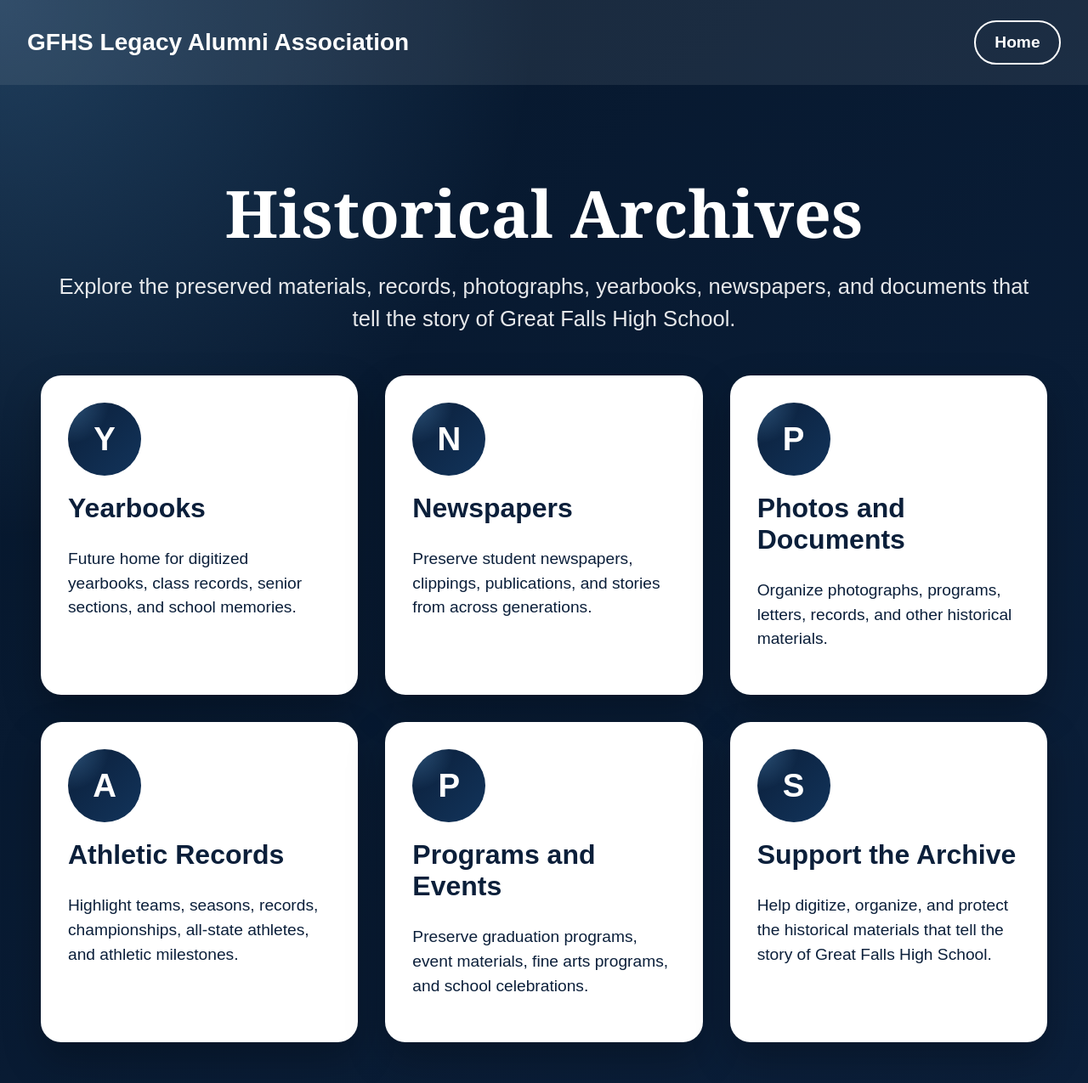
After one commit to kdbrady11/gfhs-legacy-platform, a Django app: page /kiosk/archives/ in a window 1280 px wide. The commit adds this page. Shown: the whole page at 85% size. Run offline with Django 5.2, Linux system fonts and the light colour scheme; parts of the project's set-up code (start-up, migrations or seed data) failed here and were passed over.

Commit message:
Add kiosk archives screen

```diff
--- a/gfhs_legacy/static/css/kiosk.css
+++ b/gfhs_legacy/static/css/kiosk.css
@@ -427,3 +427,23 @@ body {
     padding: 0 1.4rem;
     border-radius: 999px;
 }
+
+.archive-kiosk-card {
+    min-height: 300px;
+}
+
+.archive-icon-circle {
+    width: 86px;
+    height: 86px;
+    border-radius: 50%;
+    background:
+        radial-gradient(circle at top left, rgba(108,180,238,0.35), transparent 40%),
+        linear-gradient(135deg, var(--gfhs-navy), #12345B);
+    color: var(--gfhs-white);
+    display: flex;
+    align-items: center;
+    justify-content: center;
+    font-size: 2.4rem;
+    font-weight: 900;
+    margin-bottom: 1.25rem;
+}
--- /dev/null
+++ b/kiosk/templates/kiosk/kiosk_archives.html
@@ -0,0 +1,26 @@
+{% extends "kiosk/kiosk_base.html" %}
+
+{% block kiosk_content %}
+
+<section class="kiosk-hero">
+    <h1>Historical Archives</h1>
+    <p>
+        Explore the preserved materials, records, photographs, yearbooks, newspapers,
+        and documents that tell the story of Great Falls High School.
+    </p>
+</section>
+
+<section class="kiosk-card-grid">
+    {% for category in archive_categories %}
+        <article class="kiosk-card archive-kiosk-card">
+            <div class="archive-icon-circle">
+                {{ category.title|first }}
+            </div>
+
+            <h2>{{ category.title }}</h2>
+            <p>{{ category.description }}</p>
+        </article>
+    {% endfor %}
+</section>
+
+{% endblock %}
--- a/kiosk/templates/kiosk/kiosk_home.html
+++ b/kiosk/templates/kiosk/kiosk_home.html
@@ -21,7 +21,7 @@
         <p>Walk through important moments in Great Falls High School history.</p>
     </a>
 
-    <a class="kiosk-button" href="/archives/">
+    <a class="kiosk-button" href="/kiosk/archives/">
         <h2>Historical Archives</h2>
         <p>View yearbooks, newspapers, photos, and preserved documents.</p>
     </a>
--- a/kiosk/urls.py
+++ b/kiosk/urls.py
@@ -8,4 +8,5 @@ urlpatterns = [
     path("alumni/<slug:slug>/", views.kiosk_alumni_detail, name="kiosk_alumni_detail"),
     path("history/", views.kiosk_history, name="kiosk_history"),
     path("history/<slug:slug>/", views.kiosk_history_detail, name="kiosk_history_detail"),
+    path("archives/", views.kiosk_archives, name="kiosk_archives"),
 ]
--- a/kiosk/views.py
+++ b/kiosk/views.py
@@ -89,3 +89,39 @@ def kiosk_history_detail(request, slug):
             "event": event,
         },
     )
+
+def kiosk_archives(request):
+    archive_categories = [
+        {
+            "title": "Yearbooks",
+            "description": "Future home for digitized yearbooks, class records, senior sections, and school memories.",
+        },
+        {
+            "title": "Newspapers",
+            "description": "Preserve student newspapers, clippings, publications, and stories from across generations.",
+        },
+        {
+            "title": "Photos and Documents",
+            "description": "Organize photographs, programs, letters, records, and other historical materials.",
+        },
+        {
+            "title": "Athletic Records",
+            "description": "Highlight teams, seasons, records, championships, all-state athletes, and athletic milestones.",
+        },
+        {
+            "title": "Programs and Events",
+            "description": "Preserve graduation programs, event materials, fine arts programs, and school celebrations.",
+        },
+        {
+            "title": "Support the Archive",
+            "description": "Help digitize, organize, and protect the historical materials that tell the story of Great Falls High School.",
+        },
+    ]
+
+    return render(
+        request,
+        "kiosk/kiosk_archives.html",
+        {
+            "archive_categories": archive_categories,
+        },
+    )
```
